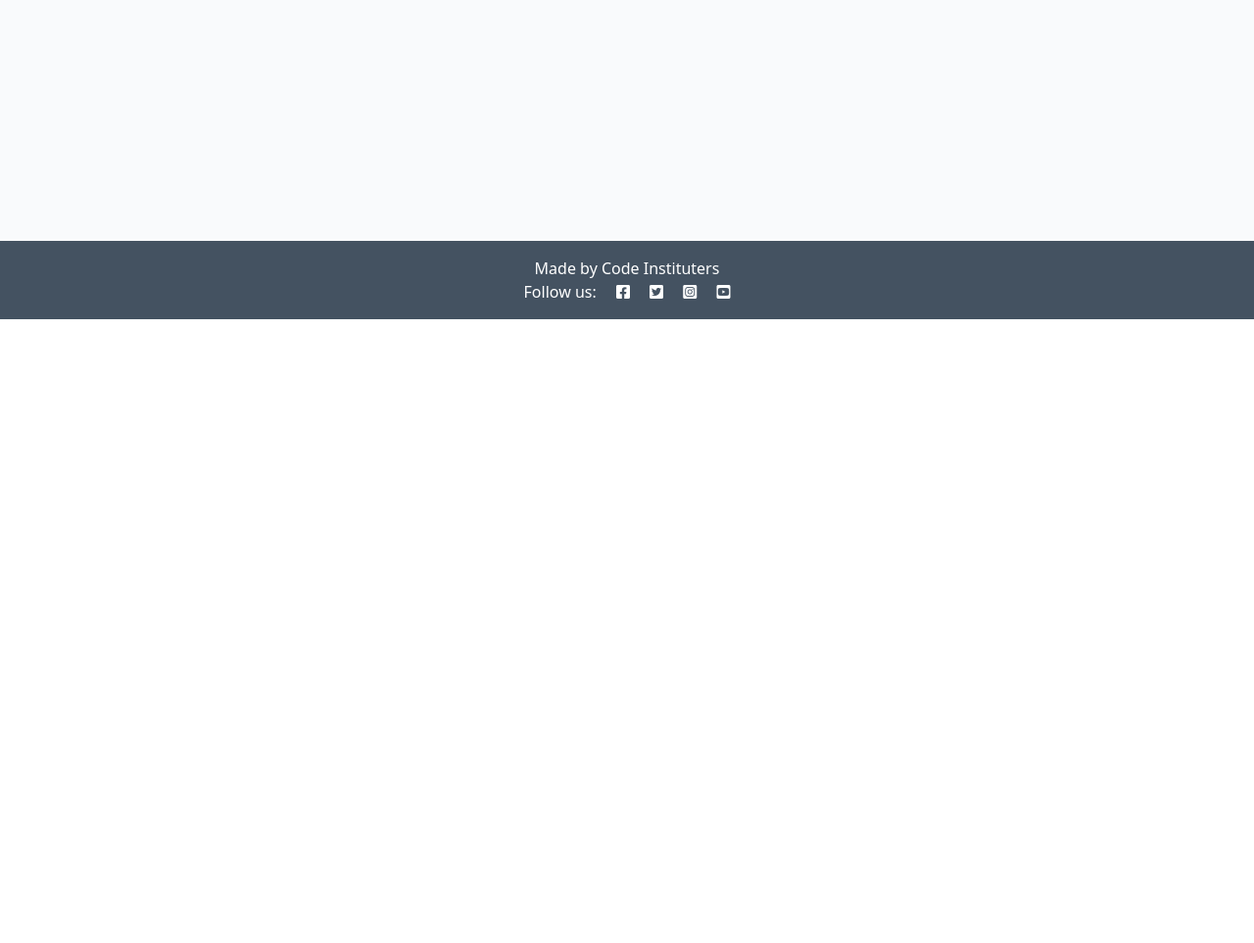
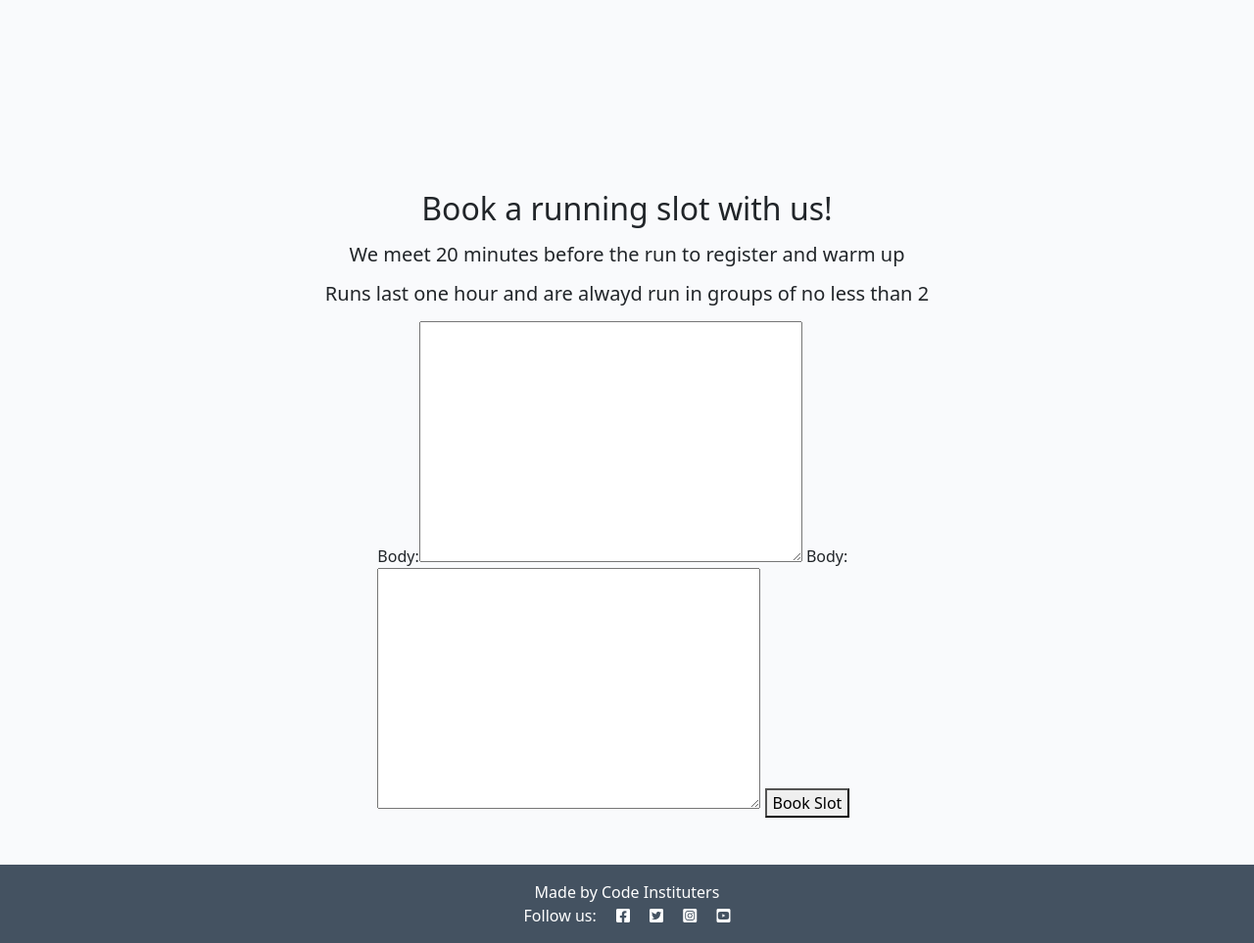
Before and after one commit to ssmi8/The-Running-Club, a Django app: template templates/booking.html in a window 1280 px wide. Shown: the part 474-1437 px from the top of the page at 98% size. Before the commit the page ends 800 px from the top, so only its background shows below. Run offline with Django 3.2, Linux system fonts and the light colour scheme; the template is opened without the code that fills it: values that come from a table or form of the project are taken from there, others are empty.

Commit message:
Update form template for booking running slots

```diff
--- a/templates/booking.html
+++ b/templates/booking.html
@@ -7,5 +7,29 @@
 {% load cripsy_forms_tags %}
 
 <div class="page_header align-items-start min-vh-75" style="background-image: utl({% static 'images/running_booking.jpg' %});" loading="lazy"></div>
+<div class="container-fluid">
+    <div class="row d-flex justify-content-center">
+        <div class="col-sm-8">
+            <h2 class="text-center mt-2 mb-3">Book a running slot with us!</h2>
+            <h5 class="text-center mt-3 mb-3">We meet 20 minutes before the run to register and warm up</h5>
+            <h5 class="text-center mt-3 mb-3">Runs last one hour and are alwayd run in groups of no less than 2</h5>
+        </div>
+    </div>
+
+    <div class="row d-flex justify-content-center">
+        <div class="col-xs-10 col-sm-6 col-md-8 col-lg-6 col-xl-5">
+            <form method="POST" class="mb-5 booking-enquiry full-form">
+
+                {% csrf_token %}
+
+                {{ customer_form | crispy }}
+
+                {{ booking_form | crispy }}
+
+                <button type="submit" class="booking-run-button buttton mt-4 text-center submit-button">Book Slot</button>
+            </form>
+        </div>
+    </div>
+</div>
 
 {% endblock %}
```
